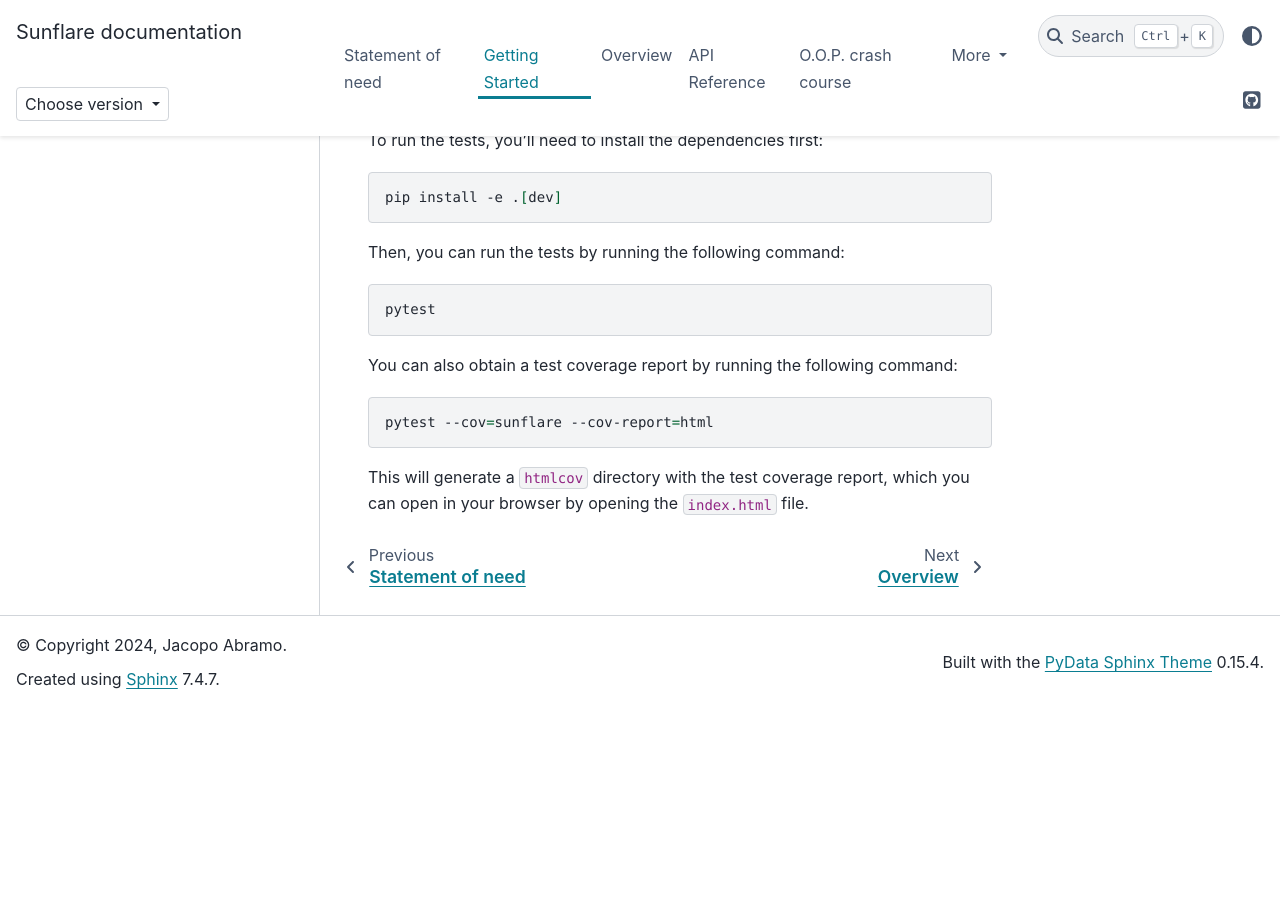
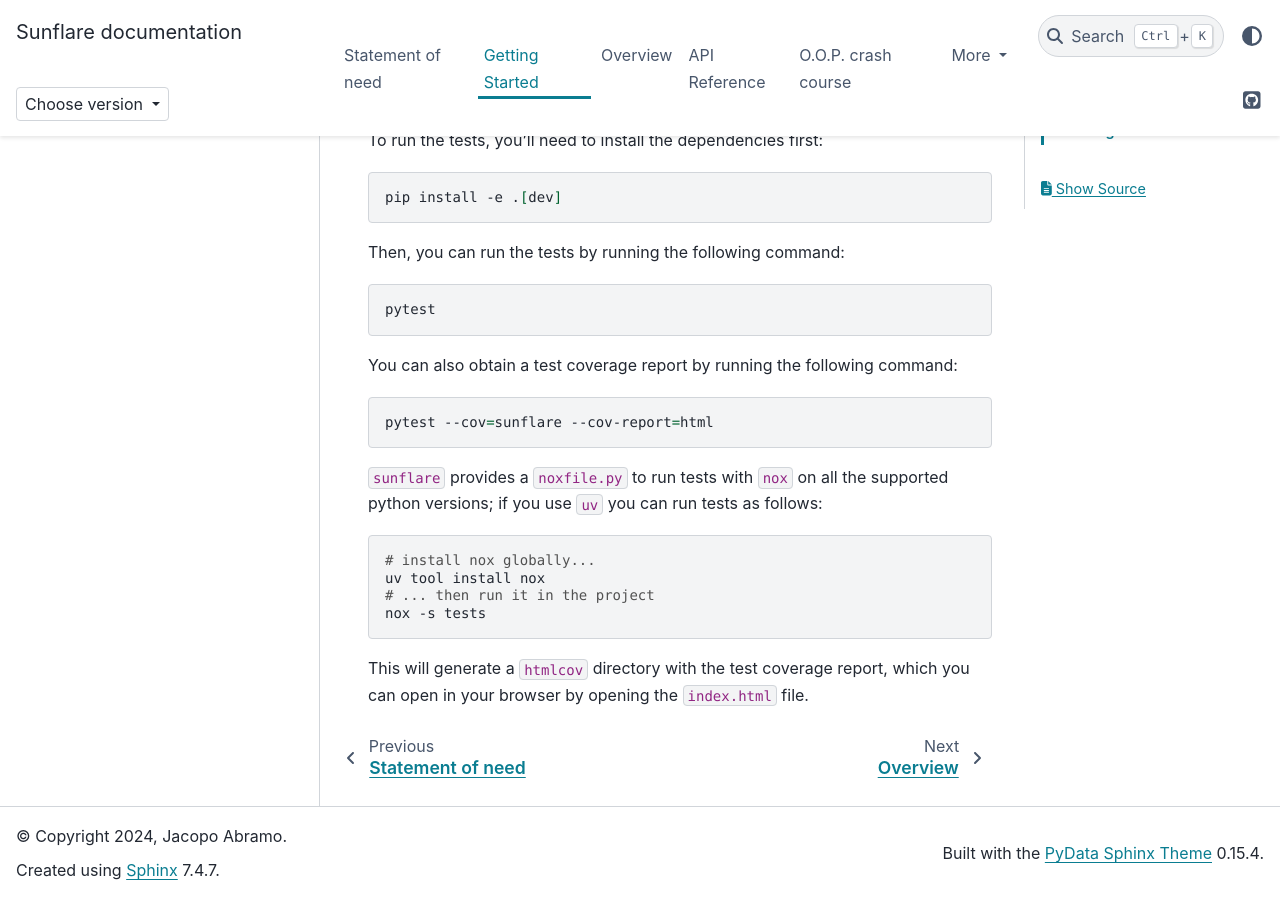
Before and after one commit to redsun-acquisition/sunflare, a Sphinx documentation site: the page built from docs/getting_started.md, in a window 1280 px wide and 900 px high, scrolled down 1485 px. Built offline with Sphinx 7.4.7 and the PyData theme 0.15.4, drawn with Linux system fonts in a browser that asks for light colours; before the commit the page ends 2194 px from its top, so only the background shows below that.

Commit message:
docs: mention running tests via nox and update changelog

````diff
--- a/docs/getting_started.md
+++ b/docs/getting_started.md
@@ -116,6 +116,15 @@
 pytest --cov=sunflare --cov-report=html
 ```
 
+`sunflare` provides a `noxfile.py` to run tests with `nox` on all the supported python versions; if you use `uv` you can run tests as follows:
+
+```bash
+# install nox globally...
+uv tool install nox
+# ... then run it in the project
+nox -s tests
+```
+
 This will generate a `htmlcov` directory with the test coverage report, which you can open in your browser by opening the `index.html` file.
 
 [conda]: https://docs.conda.io/en/latest/
````
Also changed, not shown: docs/changelog.md (+2 -0 lines).
